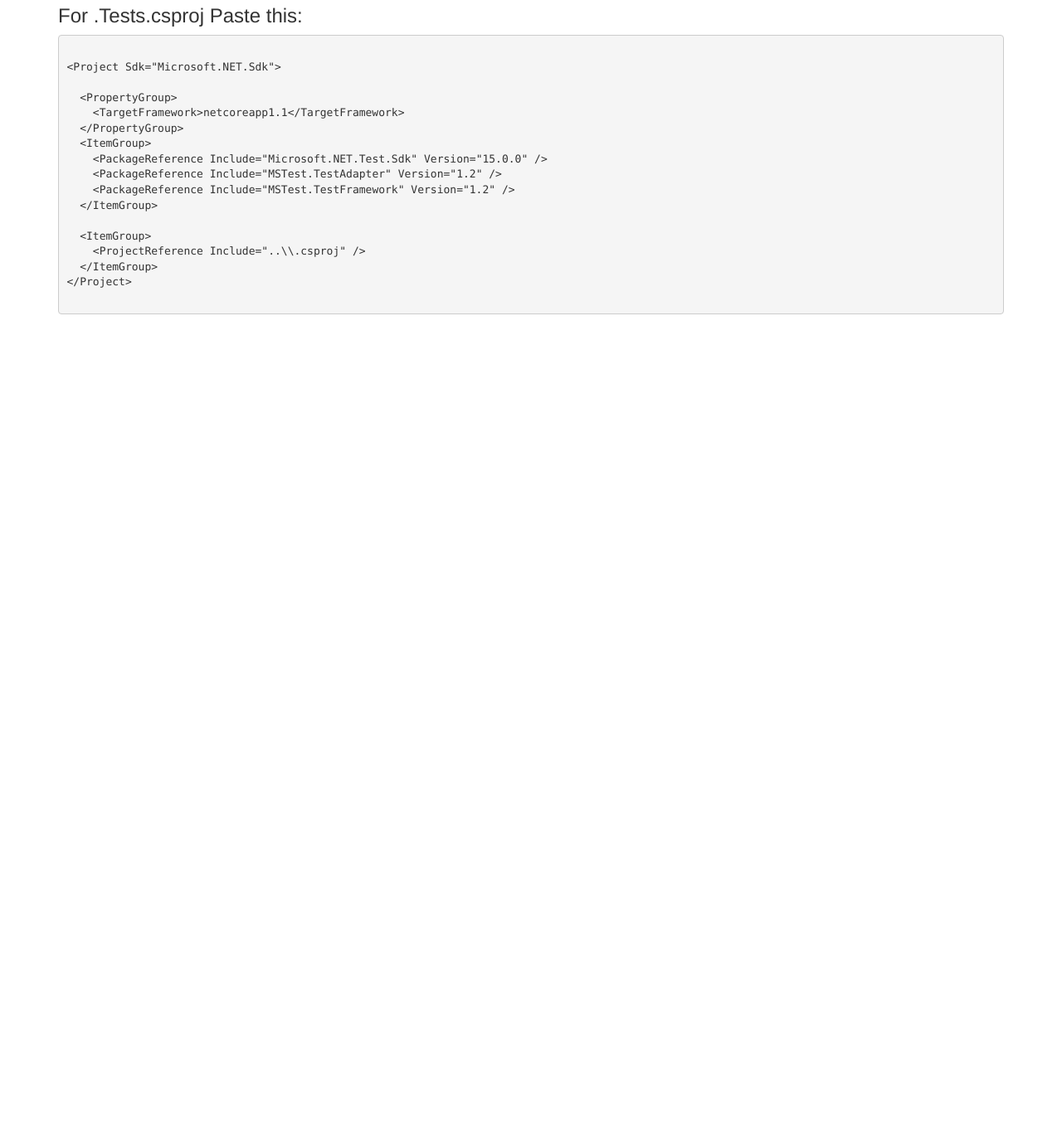
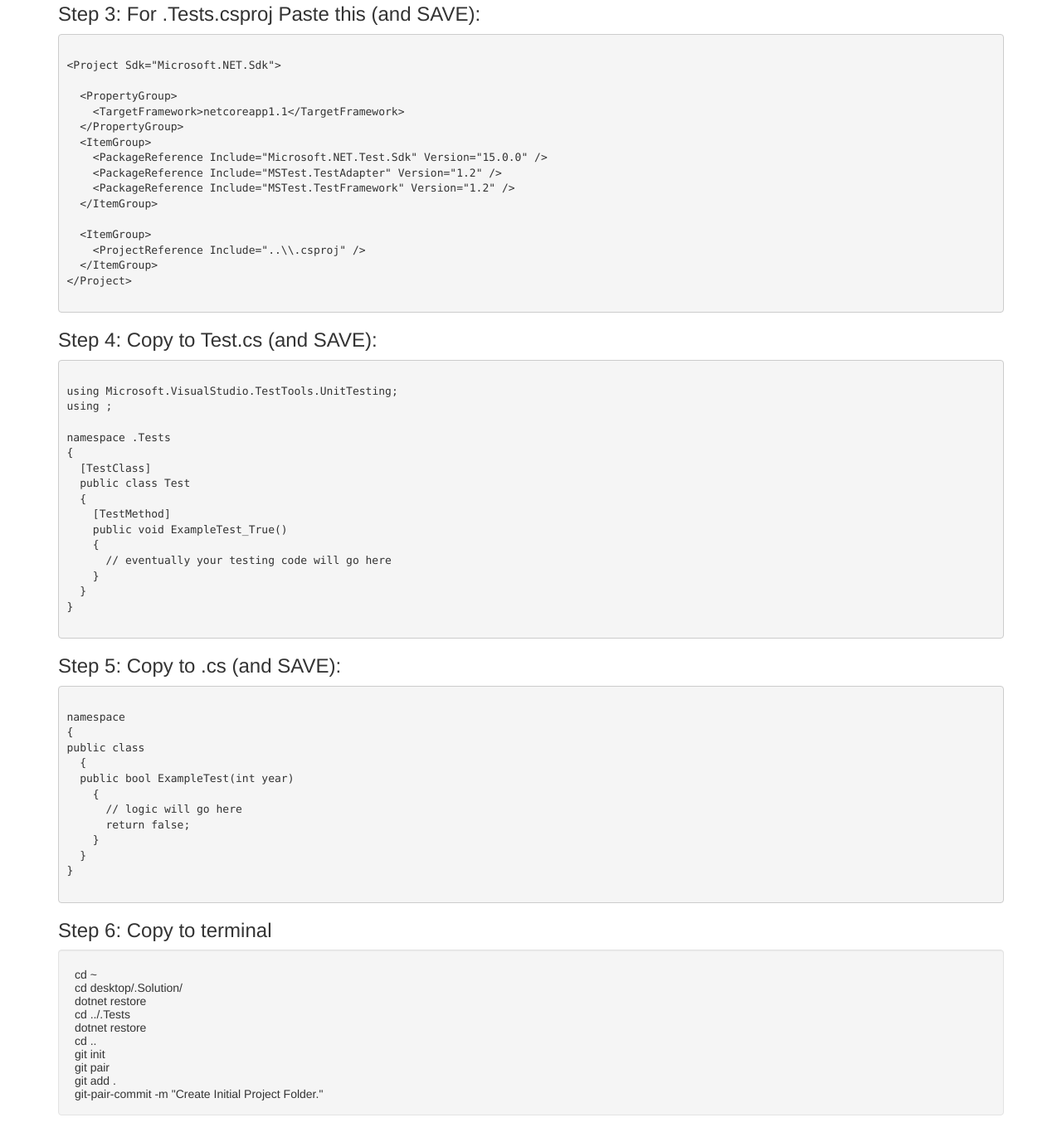
Before and after one commit to RogersNL/new-project, a plain HTML site: page index.html in a window 1280 px wide. Shown: the part 1232-2597 px from the top of the page at 83% size. Before the commit the page ends 1621 px from the top, so only its background shows below. Drawn offline with Linux system fonts and the light colour scheme.

Commit message:
Add more steps.

```diff
--- a/index.html
+++ b/index.html
@@ -41,21 +41,19 @@
         <h2>jQuery Link: <a href="https://code.jquery.com/jquery-3.3.1.js" target="_blank">jQuery-3.3.1.js</a></h2>
         <h2>Bootstrap Link: <a href="https://github.com/twbs/bootstrap/releases/download/v3.3.7/bootstrap-3.3.7-dist.zip" target="_blank">Bootstrap v3.3.7 download (zip)</a></h2>
         <h2>C Sharp</h2>
+        <h3>Step 1: Copy to terminal (then press ENTER)</h3>
         <div class="well">
           <p>cd ~</p>
           <p>cd desktop</p>
           <p>mkdir <span class="project-name"></span>.Solution</p>
           <p>cd <span class="project-name"></span>.Solution</p>
           <p>mkdir <span class="project-name"></span> <span class="project-name"></span>.Tests</p>
-          <p>mkdir <span class="project-name"></span>/Models <span class="project-name"></span>.Tests/ModelTests</p>
+          <p>mkdir <span class="project-name"></span>/Models <span class="project-name"></span>.Tests/ModelsTests</p>
           <p>touch README.md <span class="project-name"></span>/<span class="project-name"></span>.csproj <span class="project-name"></span>.Tests/<span class="project-name"></span>.Tests.csproj</p>
-          <p>touch <span class="project-name"></span>/Models/<span class="project-name"></span>.cs <span class="project-name"></span>/ModelsTests/<span class="project-name"></span>Test.cs</p>
-          <p>cd <span class="project-name"></span></p>
-          <p>git init</p>
-          <p>git pair <span class="partner1"></span> <span class="partner2"></span></p>
+          <p>touch <span class="project-name"></span>/Models/<span class="project-name"></span>.cs <span class="project-name"></span>.Tests/ModelsTests/<span class="project-name"></span>Test.cs</p>
           <p>atom .</p>
         </div>
-        <h3>For <span class="project-name"></span>.csproj Paste this:</h3>
+        <h3>Step 2: For <span class="project-name"></span>.csproj Paste this (and SAVE):</h3>
 
 <pre>
   <code class="prettyprint lang-csproj prettyprinted" style="">
@@ -68,7 +66,7 @@
 <span class="pln"></span><span class="tag">&lt;/Project&gt;</span>
   </code>
 </pre>
-  <h3>For <span class="project-name"></span>.Tests.csproj Paste this:</h3>
+  <h3>Step 3: For <span class="project-name"></span>.Tests.csproj Paste this (and SAVE):</h3>
 <pre>
   <code class="prettyprint lang-csproj prettyprinted" style="">
 <span class="tag">&lt;Project</span><span class="pln"> </span><span class="atn">Sdk</span><span class="pun">=</span><span class="atv">"Microsoft.NET.Sdk"</span><span class="tag">&gt;</span><span class="pln">
@@ -88,6 +86,57 @@
 </span><span class="tag">&lt;/Project&gt;</span>
   </code>
 </pre>
+
+      <h3>Step 4: Copy to <span class="project-name"></span>Test.cs (and SAVE):</h3>
+<pre>
+  <code class="prettyprint lang-csharp prettyprinted" style="">
+<span class="kwd">using</span><span class="pln"> </span><span class="typ">Microsoft</span><span class="pun">.</span><span class="typ">VisualStudio</span><span class="pun">.</span><span class="typ">TestTools</span><span class="pun">.</span><span class="typ">UnitTesting</span><span class="pun">;</span><span class="pln">
+</span><span class="kwd">using</span><span class="pln"> </span><span class="typ"><span class="project-name"></span></span><span class="pun">;</span><span class="pln">
+
+</span><span class="kwd">namespace</span><span class="pln"> </span><span class="typ"><span class="project-name"></span></span><span class="pun">.</span><span class="typ">Tests</span><span class="pln">
+</span><span class="pun">{</span><span class="pln">
+  </span><span class="pun">[</span><span class="typ">TestClass</span><span class="pun">]</span><span class="pln">
+  </span><span class="kwd">public</span><span class="pln"> </span><span class="kwd">class</span><span class="pln"> </span><span class="typ"><span class="project-name"></span>Test</span><span class="pln">
+  </span><span class="pun">{</span><span class="pln">
+    </span><span class="pun">[</span><span class="typ">TestMethod</span><span class="pun">]</span><span class="pln">
+    </span><span class="kwd">public</span><span class="pln"> </span><span class="kwd">void</span><span class="pln"> </span><span class="typ">ExampleTest_True</span><span class="pun">()</span><span class="pln">
+    </span><span class="pun">{</span><span class="pln">
+      </span><span class="com">// eventually your testing code will go here</span><span class="pln">
+    </span><span class="pun">}</span><span class="pln">
+  </span><span class="pun">}</span><span class="pln">
+</span><span class="pun">}</span>
+  </code>
+</pre>
+      <h3>Step 5: Copy to <span class="project-name"></span>.cs (and SAVE):</h3>
+<pre>
+  <code class="prettyprint lang-csharp prettyprinted" style="">
+<span class="kwd">namespace</span><span class="pln"> </span><span class="typ"><span class="project-name"></span></span><span class="pln">
+</span><span class="pun">{</span><span class="pln">
+</span><span class="kwd">public</span><span class="pln"> </span><span class="kwd">class</span><span class="pln"> </span><span class="typ"><span class="project-name"></span></span><span class="pln">
+  </span><span class="pun">{</span><span class="pln">
+  </span><span class="kwd">public</span><span class="pln"> </span><span class="kwd">bool</span><span class="pln"> </span><span class="typ">ExampleTest</span><span class="pun">(</span><span class="kwd">int</span><span class="pln"> year</span><span class="pun">)</span><span class="pln">
+    </span><span class="pun">{</span><span class="pln">
+      </span><span class="com">// logic will go here</span><span class="pln">
+      </span><span class="kwd">return</span><span class="pln"> </span><span class="kwd">false</span><span class="pun">;</span><span class="pln">
+    </span><span class="pun">}</span><span class="pln">
+  </span><span class="pun">}</span><span class="pln">
+</span><span class="pun">}</span>
+  </code>
+</pre>
+
+      <h3>Step 6: Copy to terminal</h3>
+      <div class="well">
+        <p>cd ~</p>
+        <p>cd desktop/<span class="project-name"></span>.Solution/<span class="project-name"></span></p>
+        <p>dotnet restore</p>
+        <p>cd ../<span class="project-name"></span>.Tests</p>
+        <p>dotnet restore</p>
+        <p>cd ..</p>
+        <p>git init</p>
+        <p>git pair <span class="partner1"></span> <span class="partner2"></span></p>
+        <p>git add .</p>
+        <p>git-pair-commit -m "Create Initial Project Folder."</p>
+
       </div>
     </div>
   </body>
```
